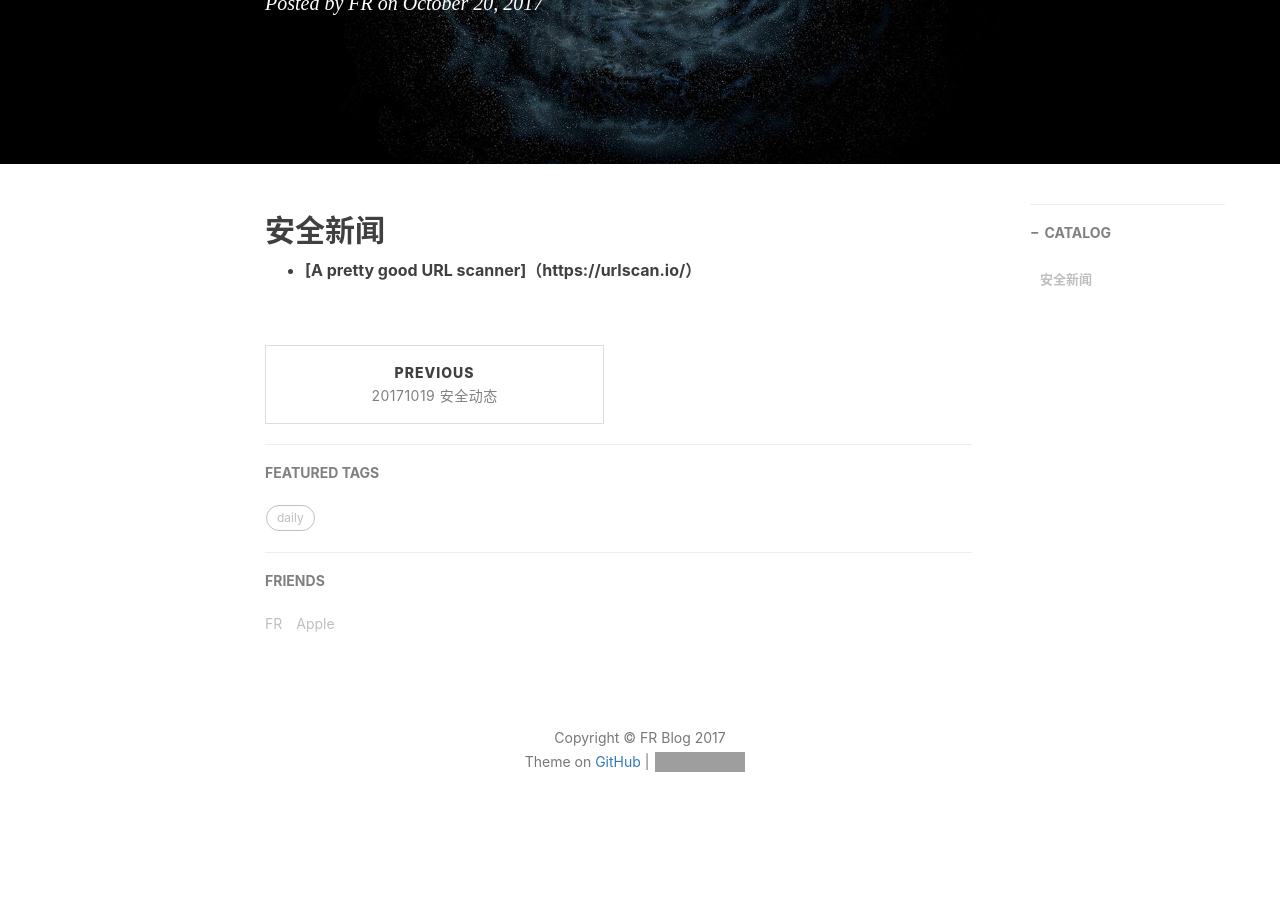
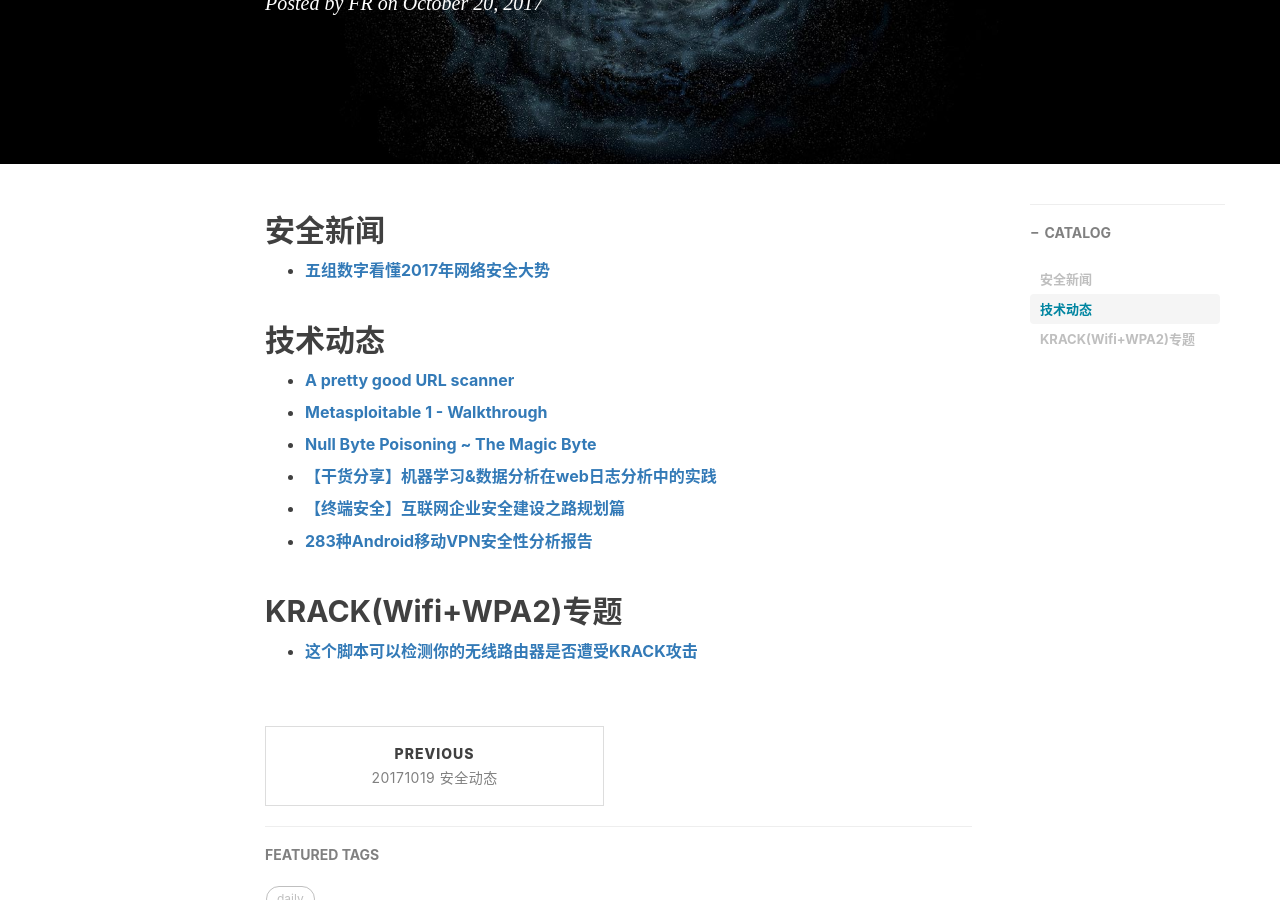
Before and after one commit to flankeraptor/flankeraptor.github.io, a Jekyll site: the page built from _posts/2017-10-20-20171020-安全动态.md, in a window 1280 px wide and 900 px high, scrolled down 359 px. Built offline with Jekyll 4.4.1, drawn with Linux system fonts in a browser that asks for light colours; nearby versions of some CDN libraries; comment, search, counter and statistics services are not loaded; before the commit the page ends 1225 px from its top, so only the background shows below that; grey boxes are pictures that could not be loaded.

Commit message:
Update 2017-10-20-20171020-安全动态.md

```diff
--- a/_posts/2017-10-20-20171020-安全动态.md
+++ b/_posts/2017-10-20-20171020-安全动态.md
@@ -10,4 +10,20 @@ tags:
     - daily
 ---
 ## 安全新闻
-- **[A pretty good URL scanner]（https://urlscan.io/）**
+- **[五组数字看懂2017年网络安全大势](https://www.csoonline.com/article/3153707/security/top-5-cybersecurity-facts-figures-and-statistics-for-2017.html)**
+
+## 技术动态
+- **[A pretty good URL scanner](https://urlscan.io/)**
+
+- **[Metasploitable 1 - Walkthrough](https://0x00sec.org/t/metasploitable-1-walkthrough/3964)**
+
+- **[Null Byte Poisoning ~ The Magic Byte](https://0x00sec.org/t/null-byte-poisoning-the-magic-byte/3874)**
+
+- **[【干货分享】机器学习&数据分析在web日志分析中的实践](http://blog.nsfocus.net/ml-data-web-logs-analysis/)**
+
+- **[【终端安全】互联网企业安全建设之路规划篇](https://xianzhi.aliyun.com/forum/read/2233.html)**
+
+- **[283种Android移动VPN安全性分析报告](https://research.csiro.au/ng/wp-content/uploads/sites/106/2016/08/paper-1.pdf)**
+
+## KRACK(Wifi+WPA2)专题
+- **[这个脚本可以检测你的无线路由器是否遭受KRACK攻击 ](https://github.com/vanhoefm/krackattacks-test-ap-ft)**
```
